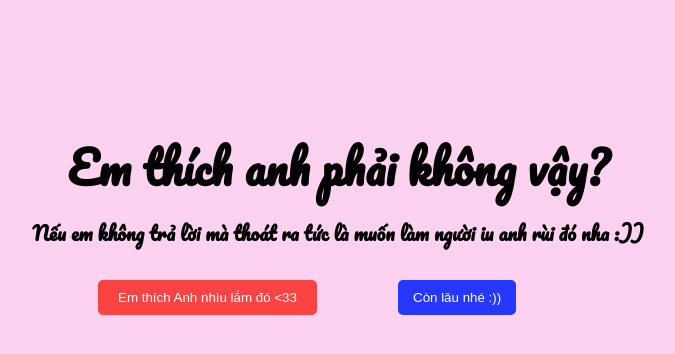
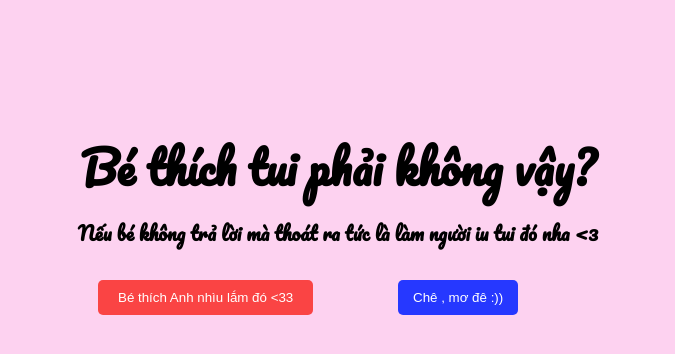
Before and after one commit to quoctan0309/coding, a plain HTML site: page gui-em/gui-em/index.html in a window 1280 px wide. Shown: the whole page, without its empty margins (302-977 px from the left). Drawn offline with Linux system fonts and the light colour scheme; a script that the page names is missing; a web font is replaced by a local one.

Commit message:
Update index.html

```diff
--- a/gui-em/gui-em/index.html
+++ b/gui-em/gui-em/index.html
@@ -281,21 +281,21 @@
         <div class="toast">
             <div class="toast-container">
                 <div class="text1">
-                    <h1>Em thích anh phải không vậy?</h1>
+                    <h1>Bé thích tui phải không vậy?</h1>
                 </div>
                 <div class="text2">
-                    <h2>Nếu em không trả lời mà thoát ra tức là muốn làm người iu anh rùi đó nha :))</h2>
+                    <h2>Nếu bé không trả lời mà thoát ra tức là làm người iu tui đó nha <3</h2>
                 </div>
                 <div class="btn">
-                    <button class="button--yes" id="yes">Em thích Anh nhìu lắm đó <33</button>
-                    <button class="button--no" id="no">Còn lâu nhé :))</button>
+                    <button class="button--yes" id="yes">Bé thích Anh nhìu lắm đó <33</button>
+                    <button class="button--no" id="no">Chê , mơ đê :))</button>
                 </div>
             </div>
         </div>
     </div>
     <div class="box-mail">
         <div class="mail">
-            <h1><i class="fa-solid fa-heart"></i>Thế chúng mình iu nhau nhé<333<i class="fa-solid fa-heart"></i></h1>
+            <h1><i class="fa-solid fa-heart"></i>Thế chúng mình quen nhau nhé<333<i class="fa-solid fa-heart"></i></h1>
             <div class="image">
                 <img src="Picture1.png" alt="">
             </div>
```
